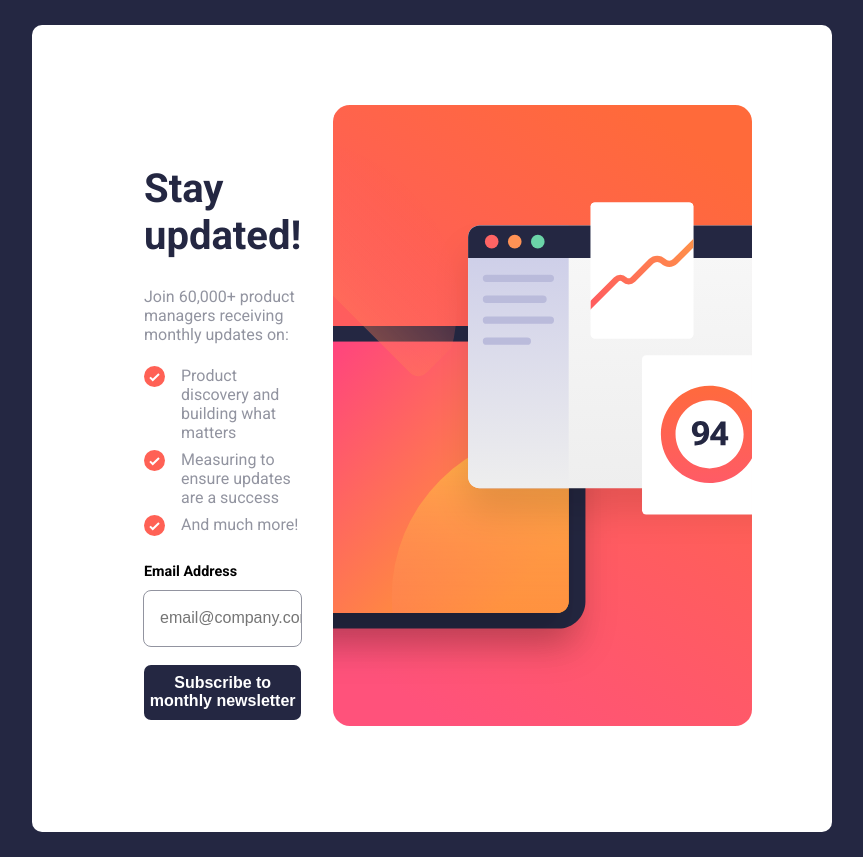
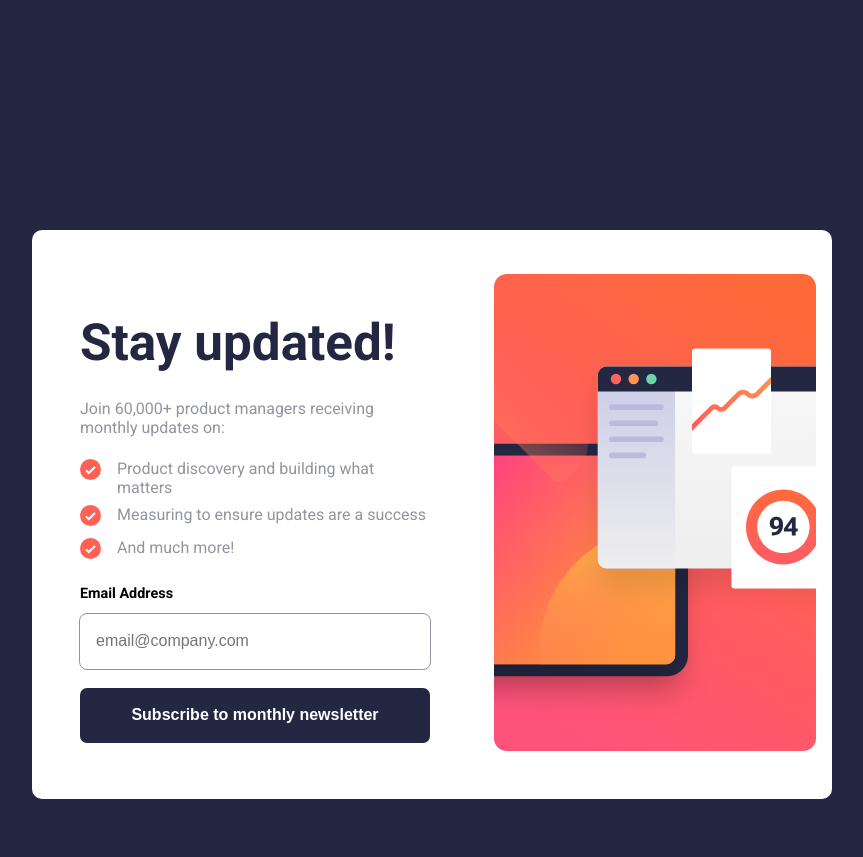
Before and after one commit to ItaloDev-Marcelo/Newsletter-sign-up-CH8, a React (Vite) app: page / in a window 1280 px wide. Shown: the whole page, without its empty margins (208-1071 px from the left). After the commit the page ends 800 px from the top, so only its background shows below. Built offline with nearby package versions, Linux system fonts and the light colour scheme.

Commit message:
update 1.5

```diff
--- a/src/App.css
+++ b/src/App.css
@@ -12,6 +12,82 @@
 --Charcoal-Grey: hsl(235, 18%, 26%);
 --Grey: hsl(231, 7%, 60%);
 --White: hsl(0, 0%, 100%);
+}
+
+/*
+.main.loading {
+  display: none;
+}
+
+.main {
+  display: flex;
+}
+
+.loading.active {
+  display: block;
+}
+
+.loading {
+  display: none;
+}
+
+*/
+.loading.active {
+  display: flex;
+  justify-content: center;
+  align-items: center;
+  position: absolute;
+  top: 0;
+  background-color: var(--Dark-Slate-Grey);
+  min-height: 100vh;
+  width: 100vw;
+}
+
+.loading {
+  display: none;
+}
+
+svg {
+  position: relative;
+  width: 150px;
+  height: 150px;
+  animation: rotate 2s linear infinite;
+}
+
+@keyframes rotate {
+  0%{
+    transform: rotate(0deg);
+  }
+
+  100%{
+    transform: rotate(360deg);
+  }
+}
+
+svg circle {
+  width: 100%;
+  height: 100%;
+  fill: none;
+  stroke-linecap: round;
+  stroke-width: 10;
+  stroke: #e44a3c;
+  stroke-dasharray: 440;
+  stroke-dashoffset: 440;
+  transform: translate(5px,5px);
+  animation:  animate 4s linear infinite;
+}
+
+
+@keyframes  animate  {
+   0%, 100% {
+  stroke-dashoffset: 440;
+   }
+   50% {
+    stroke-dashoffset: 0;
+     }
+     50.1% {
+      stroke-dashoffset: 880;
+       }
 }
 
 input {
@@ -72,7 +148,6 @@ body {
 .card{
   display: flex;
   flex-direction: column-reverse;
-  background-color: red;
 }
 
 .successCard {
@@ -167,8 +242,7 @@ label {
   font-weight: 700;
 }
 
-
-#success-sign-up {
+ #success-sign-up {
   position: relative;
   width: 100%;
   display: flex;
@@ -227,7 +301,7 @@ label {
   .card.active{
     display: flex;
     flex-direction: column-reverse;
-    margin: 25px auto;
+    margin: 55px auto;
     background-color: #fff;
     width: 400px;
     border-radius: 10px;
@@ -264,10 +338,60 @@ label {
   .card.active{
     display: flex;
     flex-direction: row;
-    margin: 25px auto;
+    justify-content: space-between;
+    align-items: center;
+    margin: 18% auto 0 auto;
     background-color: #fff;
     width: 800px;
     border-radius: 10px;
-    padding: 5em;
+    border-radius: 10px;
+    padding: 1.5em 1em;
+  }
+
+  #header-content #header-title {
+    font-size: 3.2em;
+    padding: .5em 0;
+  }
+
+  picture {
+    max-width: 75%;
+    margin-left: 2em;
+  }
+
+  picture > img {
+    max-width: 100%;
+  }
+
+  form {
+    width: 350px;
+  }
+
+
+  #success-sign-up {
+    margin: 9% auto 0 auto;
+    position: relative;
+
+    width: 440px;
+    height: 450px;
+    background-color: #fff;
+    border-radius: 10px;
   }
 }
+
+@media (min-width: 1352px) {
+  .card.active{
+    margin: 4.5% auto 0 auto;
+  }
+}
+
+
+
+@media (min-width: 1440px) {
+  .card.active{
+    margin: 12% auto 0 auto;
+  }
+
+  #success-sign-up {
+    margin: 15% auto 0 auto;
+  }
+}
--- a/src/App.jsx
+++ b/src/App.jsx
@@ -1,4 +1,4 @@
-import { useState } from 'react'
+import { useEffect, useState } from 'react'
 import './App.css'
 import Form from './components/form'
 import IconList from './assets/images/icon-list.svg';
@@ -11,6 +11,7 @@ function App() {
 
   const [showBlock, setShowBlock] = useState(false)
   const [showBlockSucess, setShowBlockSucess] = useState(true)
+  const [loading, setLoading] = useState(true);
   const WindowSize = UseLayout()
 
   function hundleUpdate() {
@@ -22,8 +23,20 @@ function App() {
     setShowBlock(!showBlock)
 }
 
+  useEffect(()=> {
+    setTimeout(() => {
+       setLoading(!loading)
+    }, 4000)
+  }, [])
+
   return (
+    <>
         <main>
+        <div className={loading ? 'loading active' : 'loading'}>
+      <svg >
+          <circle cx='70' cy='70' r='70'></circle>
+       </svg>
+      </div>
           <section  className={showBlockSucess ? 'card active' : 'card'}>
           <header id='header-content'>
              <h1 id="header-title">Stay updated!</h1>
@@ -58,6 +71,7 @@ function App() {
             <Success Reset={Reset}/>
           </div>
          </main>
+         </>
   )
 }
 
```
